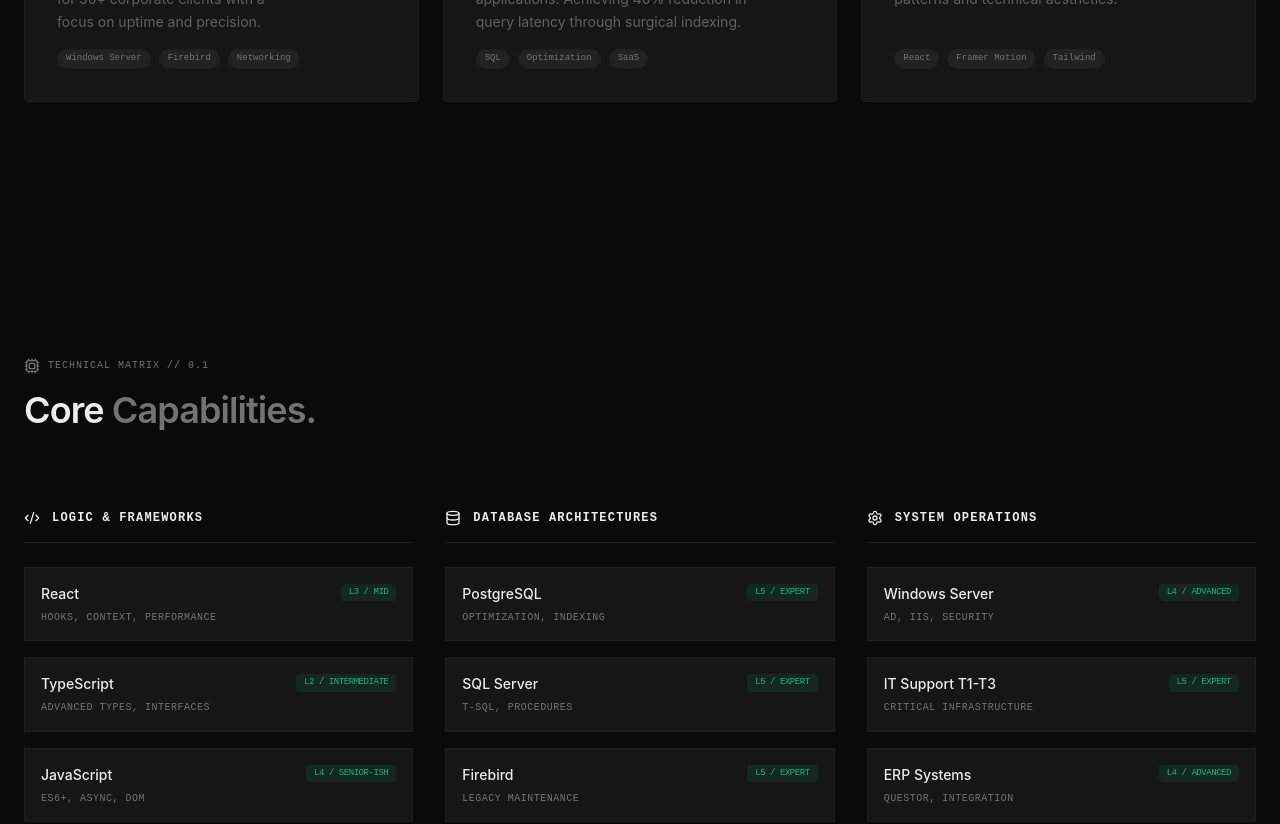
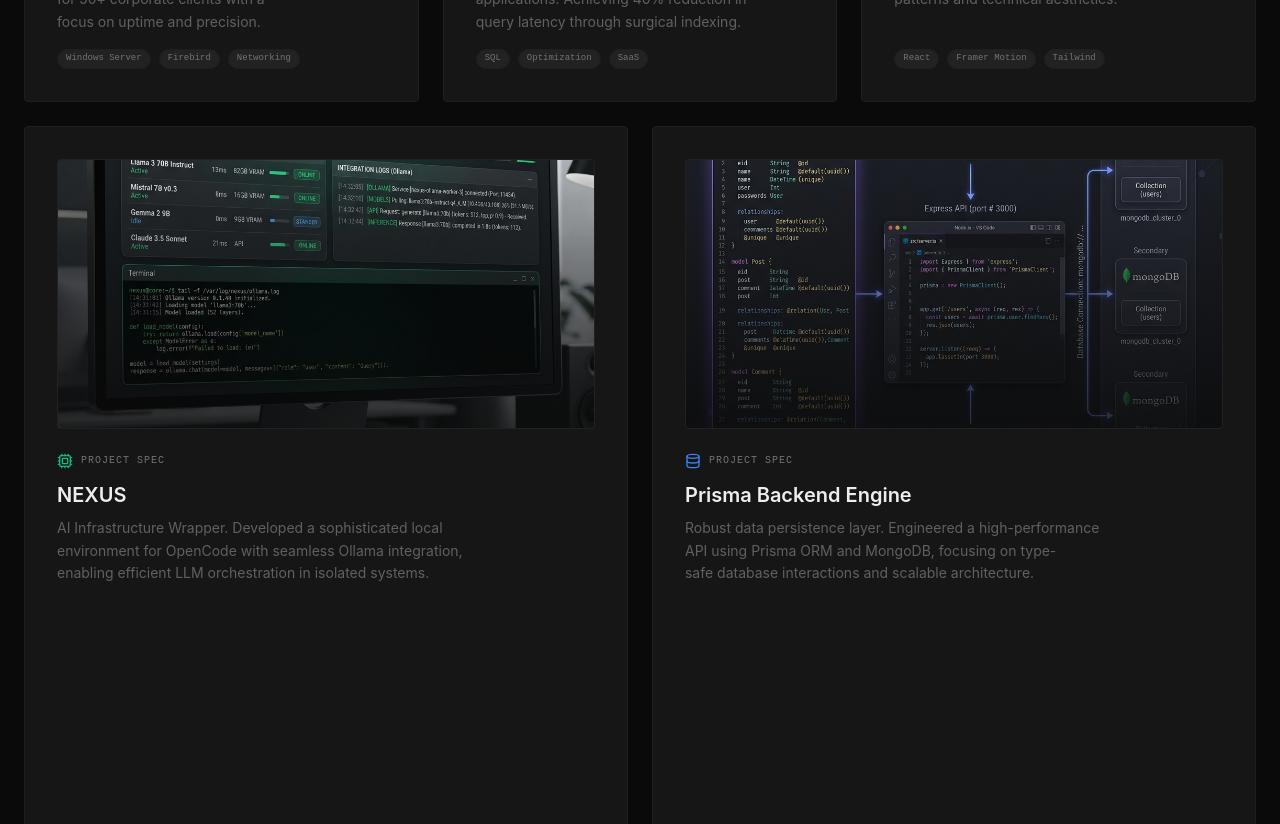
Before and after one commit to fersonaglio/Portfolio, a React (Vite) app: page / in a window 1280 px wide. Shown: the part 2480-3304 px from the top of the page. Built offline with nearby package versions, Linux system fonts and the light colour scheme.

Commit message:
feat: expand portfolio with NEXUS and Prisma API projects

```diff
--- a/src/sections/Projects.tsx
+++ b/src/sections/Projects.tsx
@@ -58,6 +58,38 @@ const projects = [
     className: "md:col-span-4",
     tech: ["React", "Framer Motion", "Tailwind"],
   },
+  {
+    title: "NEXUS",
+    description: "AI Infrastructure Wrapper. Developed a sophisticated local environment for OpenCode with seamless Ollama integration, enabling efficient LLM orchestration in isolated systems.",
+    header: <div className="flex flex-1 w-full h-full min-h-[6rem] rounded-sm overflow-hidden border border-white/5 relative group">
+      <img
+        src="/nexus-mockup.png"
+        alt="NEXUS AI Infrastructure"
+        className="w-full h-full object-cover group-hover:scale-105 transition-transform duration-500"
+      />
+      <div className="absolute inset-0 bg-gradient-to-t from-background/80 to-transparent"></div>
+    </div>,
+    icon: <Cpu className="h-4 w-4 text-emerald-500" />,
+    className: "md:col-span-6",
+    tech: ["Ollama", "LLM", "Infrastructure"],
+    href: "https://github.com/fersonaglio/NEXUS",
+  },
+  {
+    title: "Prisma Backend Engine",
+    description: "Robust data persistence layer. Engineered a high-performance API using Prisma ORM and MongoDB, focusing on type-safe database interactions and scalable architecture.",
+    header: <div className="flex flex-1 w-full h-full min-h-[6rem] rounded-sm overflow-hidden border border-white/5 relative group">
+      <img
+        src="/api-mockup.png"
+        alt="Prisma API Engine"
+        className="w-full h-full object-cover group-hover:scale-105 transition-transform duration-500"
+      />
+      <div className="absolute inset-0 bg-gradient-to-t from-background/80 to-transparent"></div>
+    </div>,
+    icon: <Database className="h-4 w-4 text-blue-500" />,
+    className: "md:col-span-6",
+    tech: ["Node.js", "Prisma", "MongoDB", "TypeScript"],
+    href: "https://github.com/fersonaglio/API",
+  },
 ];
 
 const Projects = () => {
```
Also changed, not shown: public/api-mockup.png (added), public/nexus-mockup.png (added).
